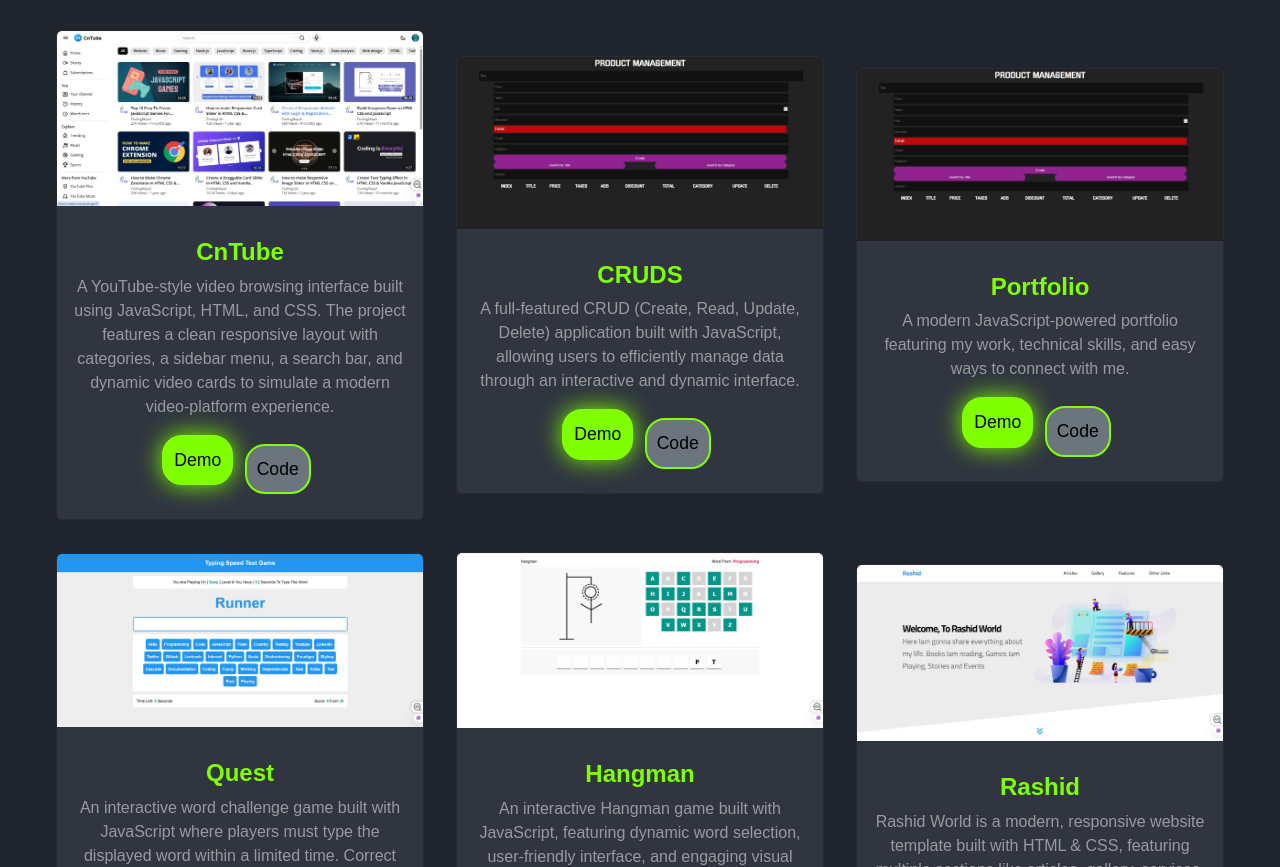
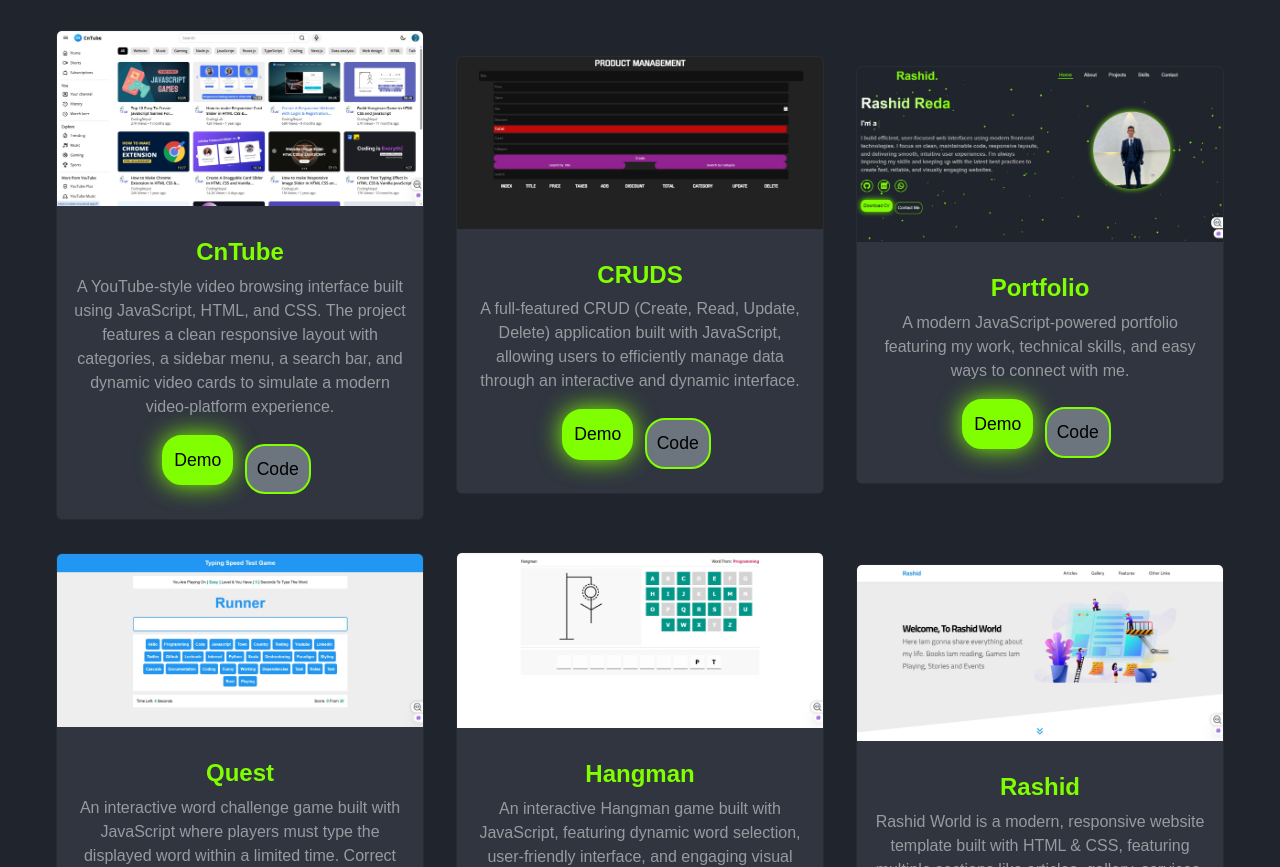
Before and after one commit to redarashid/portfolio-main, a plain HTML site: page index.html in a window 1280 px wide. Shown: the part 2173-3040 px from the top of the page. Drawn offline with nearby package versions, Linux system fonts and the light colour scheme.

Commit message:
intial commit

```diff
--- a/index.html
+++ b/index.html
@@ -178,7 +178,7 @@
             </div>
             <div class="card w-100 hover text-center project HTML-CSS-JS" style="width: 18rem;">
                 <figure>
-                    <img src="./img/CRUDS.jpeg" class="card-img-top animate-child " alt="Portfolio">
+                    <img src="./img/portfolio-main.jpeg" class="card-img-top animate-child " alt="Portfolio">
                 </figure>
                 <div class="card-body">
                     <h4 class="card-title ">Portfolio</h4>
```
Also changed, not shown: img/portfolio-main.jpeg (added).
